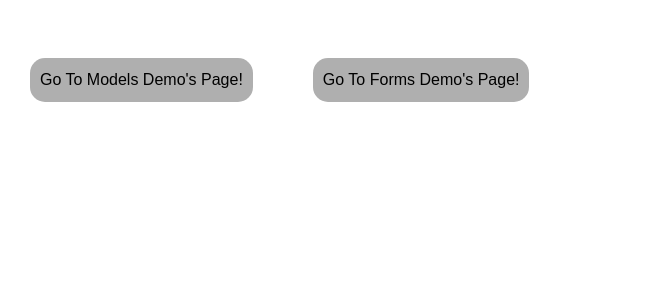
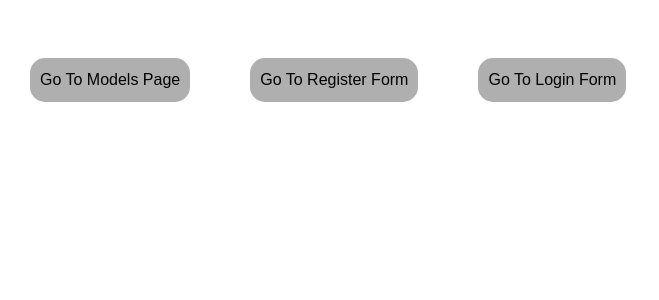
Before and after one commit to ERoydev/Django-Exercises, a Django app: page / in a window 1280 px wide. Shown: the top 300 px of the page, without its empty margins (0-659 px from the left). Run offline with Django 4.2, Linux system fonts and the light colour scheme; parts of the project's set-up code (start-up, migrations or seed data) failed here and were passed over.

Commit message:
register login type of functionality

```diff
--- a/Lekciq_Models1/templates/forms.html
+++ b/Lekciq_Models1/templates/form_login.html
@@ -3,7 +3,7 @@
 
 {% block content %}
     <div class="container">
-        <form method="POST" action="{% url 'forms_demo' %}">
+        <form method="POST" action="{% url 'forms_login' %}">
         {% csrf_token %}
             {{ form.as_div }}
             <button class="btn btn-forms">Submit</button>
@@ -13,4 +13,8 @@
             <p style="font-size: 16px; color: red;" >{{ error }}</p>
         {% endif %}
 
+    {% if success %}
+            <p style="font-size: 16px; color: green;" >{{ success }}</p>
+        {% endif %}
+
 {% endblock %}
--- a/Lekciq_Models1/templates/includes/navbar.html
+++ b/Lekciq_Models1/templates/includes/navbar.html
@@ -1,5 +1,6 @@
 {% load static %}
 <div class="navbar">
-        <a href="{% url 'index' %}" class="btn-forms">Go To Models Demo's Page!</a>
-        <a href="{% url 'forms_demo' %}" class="btn-forms">Go To Forms Demo's Page!</a>
+        <a href="{% url 'index' %}" class="btn-forms">Go To Models Page</a>
+        <a href="{% url 'forms_register' %}" class="btn-forms">Go To Register Form</a>
+        <a href="{% url 'forms_login' %}" class="btn-forms">Go To Login Form</a>
     </div>
--- a/Lekciq_Models1/web/models.py
+++ b/Lekciq_Models1/web/models.py
@@ -17,7 +17,13 @@ class Person(models.Model):
         hash_password = hash_object.hexdigest()
         return hash_password
 
+    @staticmethod
+    def check_password(input_password, stored_hash):
+        hash_object = hashlib.sha256()
+        hash_object.update(input_password.encode())
+        input_hash = hash_object.hexdigest()
 
+        return input_hash == stored_hash
 
 class AuditInfoMixin(models.Model):
     class Meta:
--- a/Lekciq_Models1/web/urls.py
+++ b/Lekciq_Models1/web/urls.py
@@ -6,5 +6,6 @@ urlpatterns = [
     path('index/', views.index, name='index'),
     path('delete/<int:pk>', views.delete, name='delete_employee'),
     path('department/<int:pk>/<slug:slug>', views.department_details, name='department_details'),
-    path('forms/', views.forms_demo, name='forms_demo')
+    path('forms_register/', views.forms_register, name='forms_register'),
+    path('forms_login/', views.forms_login, name='forms_login'),
 ]
--- a/Lekciq_Models1/web/views.py
+++ b/Lekciq_Models1/web/views.py
@@ -1,6 +1,6 @@
 from django.shortcuts import render, get_object_or_404, redirect
 from .models import Employee, Department, Person
-from .forms import RegisterForms
+from .forms import RegisterForms, LoginForms
 
 
 def home(request):
@@ -34,8 +34,9 @@ def department_details(request, pk, slug):
     return render(request, 'department_details.html', context)
 
 
-def forms_demo(request):
+def forms_register(request):
     error = None
+    success = None
     if request.method == "GET":
         form = RegisterForms()
 
@@ -52,12 +53,39 @@ def forms_demo(request):
                     username=username,
                     password=encrypted_password,
                 )
+                success = "You registered successfully!"
             else:
                 error = "Passwords do not match!"
-                print('mistake paswwords')
 
     context = {
         'form': form,
         'error': error,
+        'success': success,
     }
-    return render(request, 'forms.html', context)
+    return render(request, 'form_register.html', context)
+
+
+def forms_login(request):
+    error, success = None, None
+
+    if request.method == "GET":
+        form = LoginForms()
+
+    else:
+        form = LoginForms(request.POST)
+        if form.is_valid():
+            input_password = form.cleaned_data['password']
+            user = Person.objects.filter(username=form.cleaned_data['username'])[0]
+
+            if Person.check_password(input_password, user.password):
+                success = "You have logged in successfully!"
+
+            else:
+                error = 'Username or password is not correct. Please, try again!'
+
+    context = {
+        'form': form,
+        'error': error,
+        'success': success,
+    }
+    return render(request, 'form_login.html', context)
```
Also changed, not shown: Lekciq_Models1/templates/form_register.html (added, +20 -0 lines), Lekciq_Models1/web/forms.py (+8 -0 lines).
